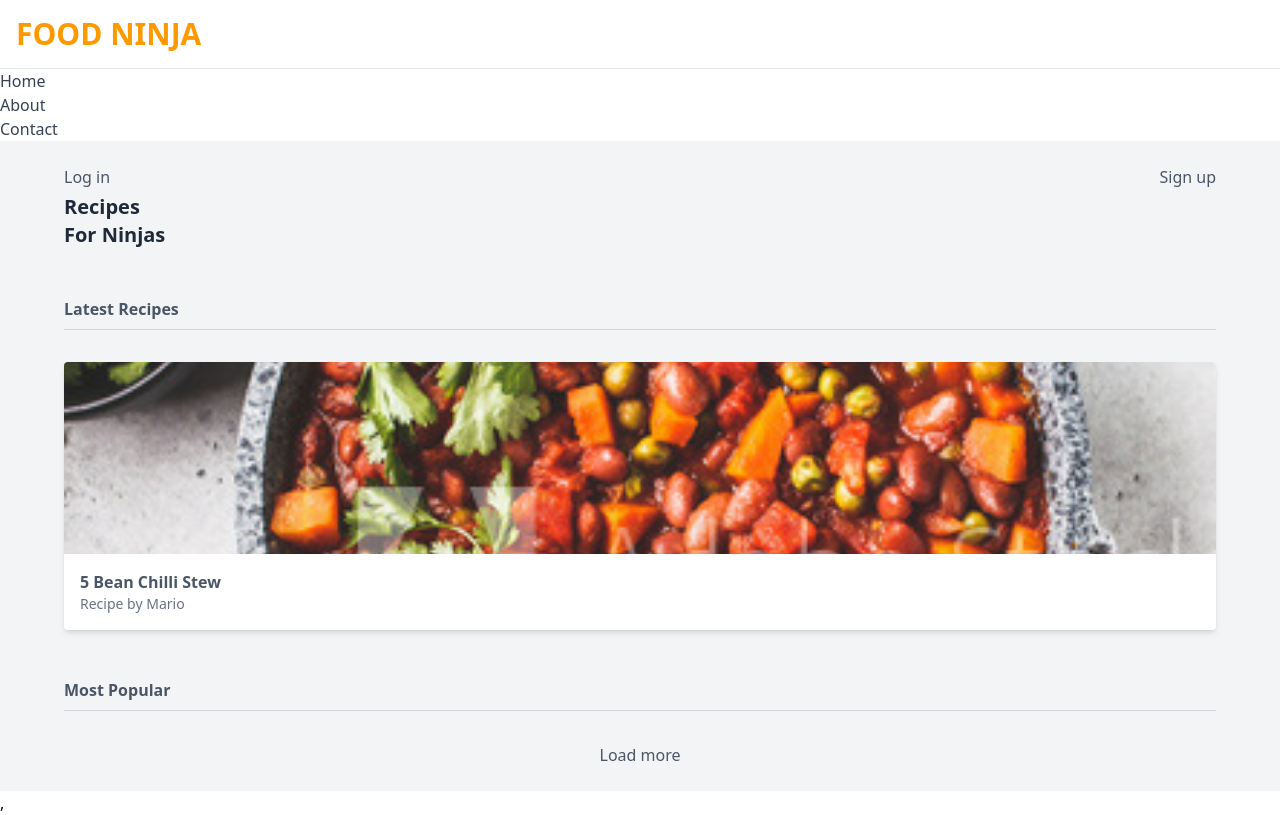
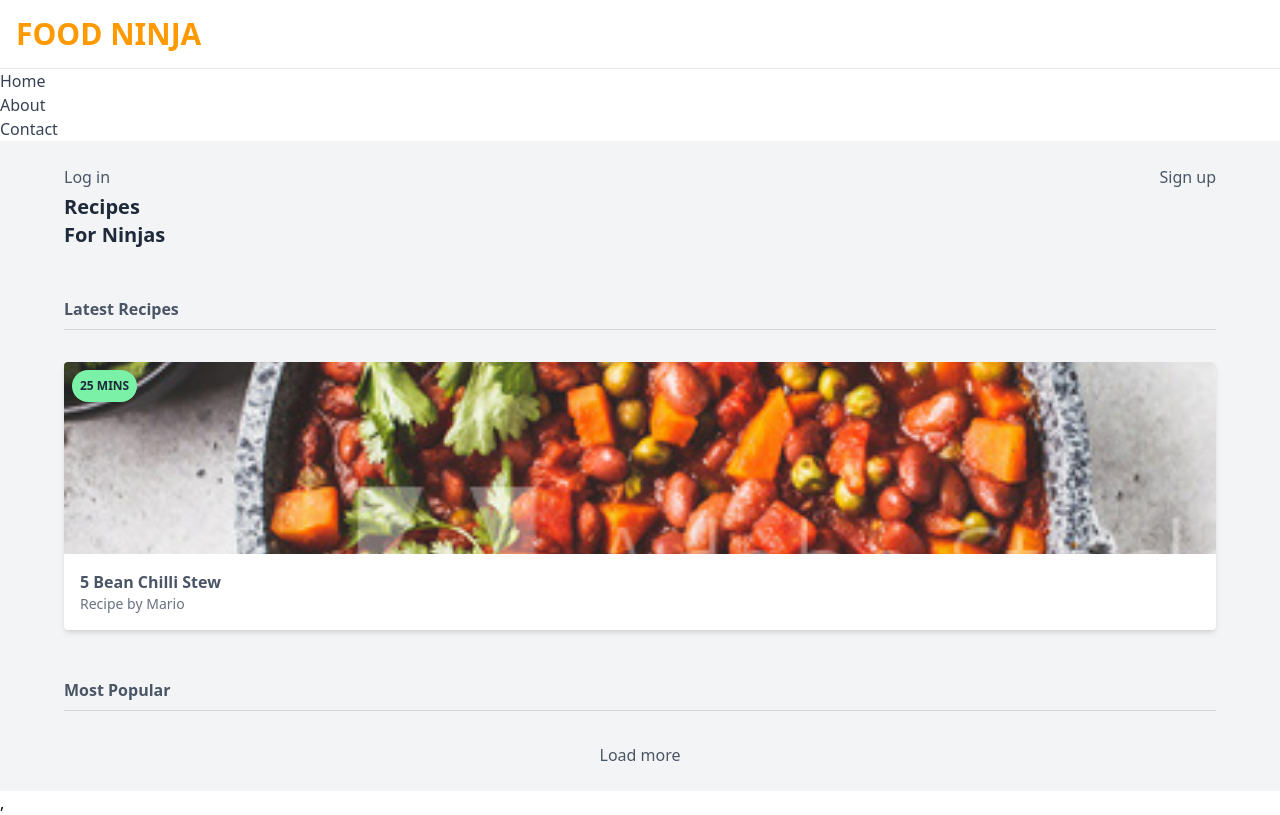
Before and after one commit to edmarjames/typescript_react_2, a React (Vite) app: page / in a window 1280 px wide. Built offline with nearby package versions, Linux system fonts and the light colour scheme; no server answers.

Commit message:
Create badge

```diff
--- a/src/components/Main.tsx
+++ b/src/components/Main.tsx
@@ -55,11 +55,14 @@ export default function Main() {
           <h4 className='font-bold mt-12 pb-2 border-b border-gray-300'>Latest Recipes</h4>
           <div className='mt-8'>
             {/* Cards go here */}
-            <div className='bg-white rounded overflow-hidden shadow-md'>
+            <div className='bg-white rounded overflow-hidden shadow-md relative'>
               <img className='w-full h-32 sm:h-48 object-cover' src={Stew} alt="stew" />
               <div className='m-4'>
                 <span className='font-bold'>5 Bean Chilli Stew</span>
                 <span className='text-gray-500 text-sm block'>Recipe by Mario</span>
+              </div>
+              <div className='bg-green-300 text-gray-800 text-xs uppercase font-bold rounded-full p-2 absolute top-2 left-2'>
+                <span>25 mins</span>
               </div>
             </div>
           </div>
```
